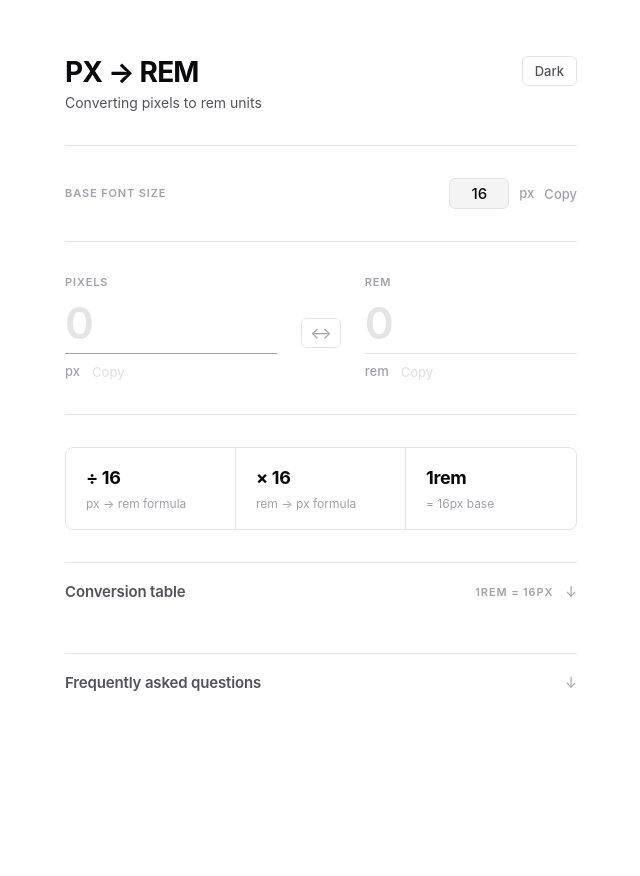
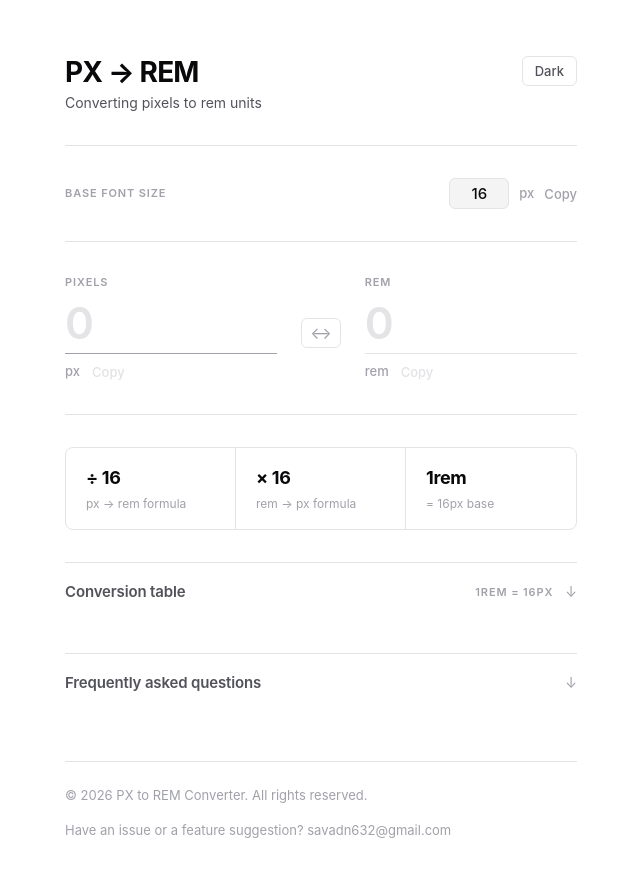
Before and after one commit to savadneeliyan/PX-to-REM-Converter, a React (Vite) app: page / in a window 1280 px wide. Shown: the top 876 px of the page, without its empty margins (319-959 px from the left). Before the commit the page ends 809 px from the top, so only its background shows below. Built offline with nearby package versions, Linux system fonts and the light colour scheme.

Commit message:
feat: add footer with copyright and contact information

```diff
--- a/src/App.css
+++ b/src/App.css
@@ -480,6 +480,38 @@
   color: var(--fg-2);
 }
 
+.site-footer {
+  margin-top: 3rem;
+  padding-top: 1.5rem;
+  border-top: 1px solid var(--border);
+  display: flex;
+  align-items: center;
+  justify-content: space-between;
+  gap: 1rem;
+  flex-wrap: wrap;
+}
+
+.footer-copy {
+  font-size: 0.8125rem;
+  color: var(--fg-3);
+}
+
+.footer-contact {
+  font-size: 0.8125rem;
+  color: var(--fg-3);
+}
+
+.footer-email {
+  font-size: 0.8125rem;
+  color: var(--fg-3);
+  text-decoration: none;
+  transition: color 0.15s;
+}
+
+.footer-email:hover {
+  color: var(--fg);
+}
+
 @media (max-width: 480px) {
   .app {
     padding: 2rem 1.25rem 4rem;
--- a/src/App.tsx
+++ b/src/App.tsx
@@ -344,6 +344,14 @@
           </dl>
         </div>
       </details>
+
+      <footer className="site-footer">
+        <p className="footer-copy">© {new Date().getFullYear()} PX to REM Converter. All rights reserved.</p>
+        <p className="footer-contact">
+          Have an issue or a feature suggestion?{" "}
+          <a className="footer-email" href="mailto:savadn632@gmail.com">savadn632@gmail.com</a>
+        </p>
+      </footer>
     </main>
   );
 }
```
Also changed, not shown: index.html (+8 -8 lines).
